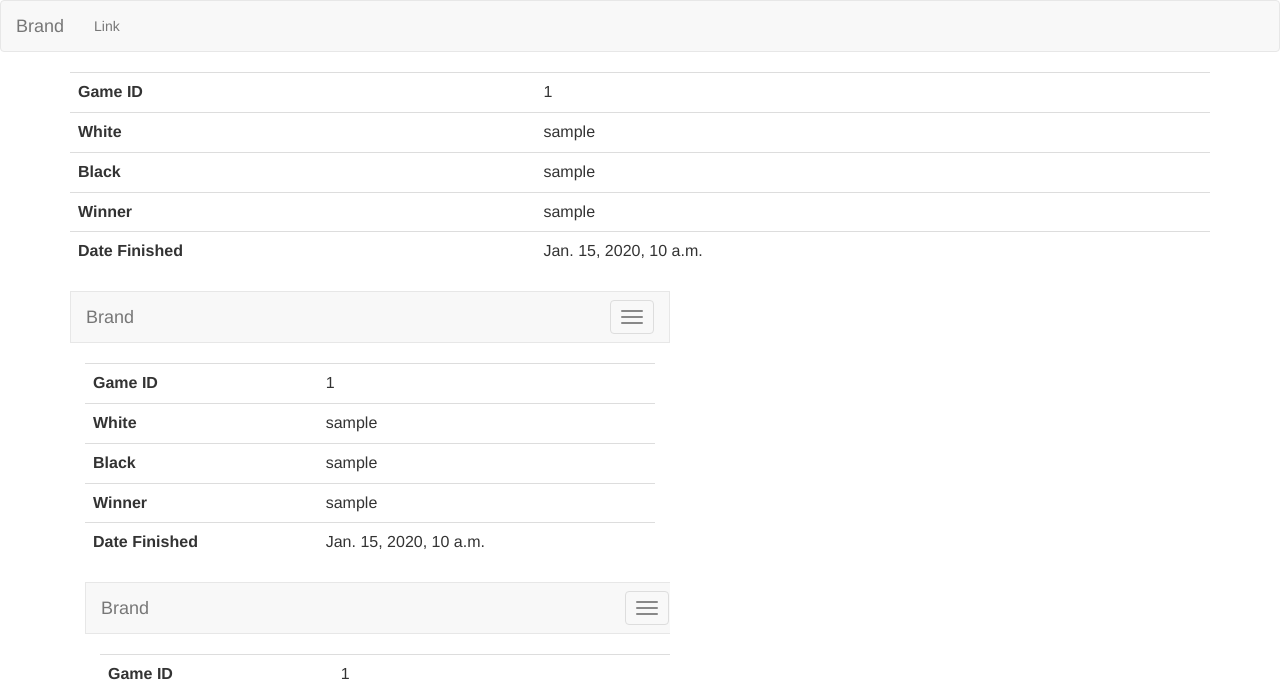
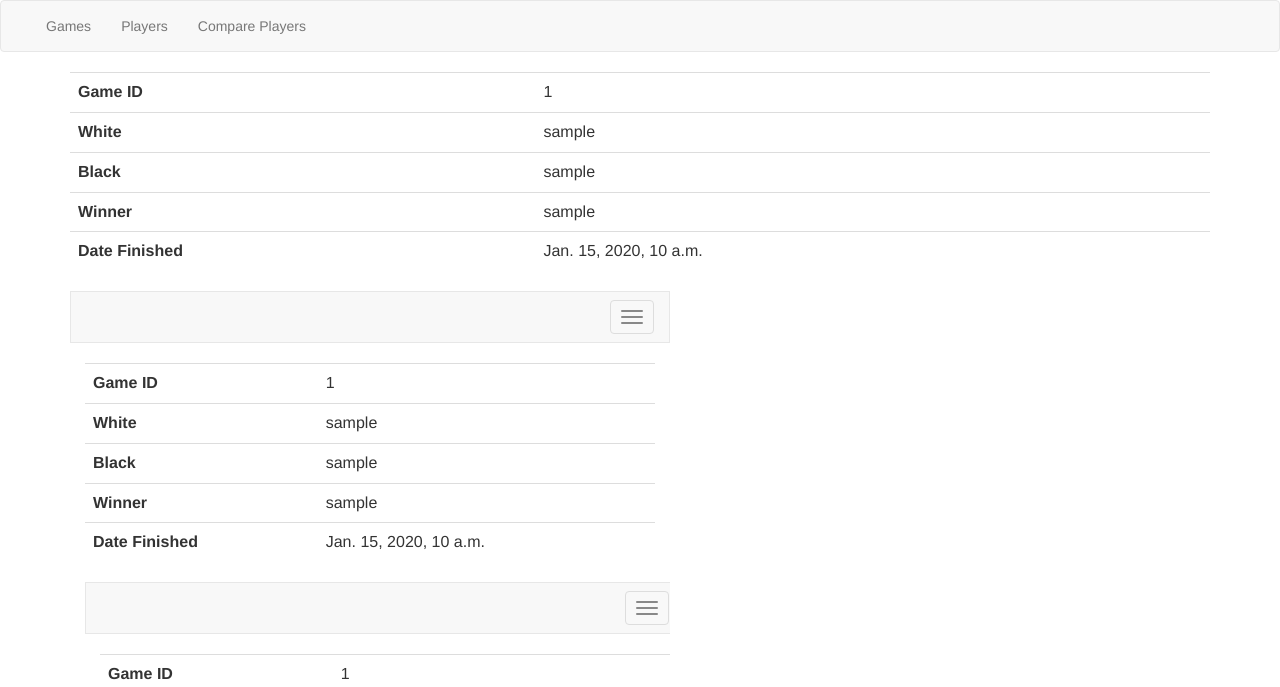
Before and after one commit to grenadilla/chess_site, a Django app: template templates/statdisplay/game.html in a window 1280 px wide. Shown: the top 687 px of the page. Run offline with Django 3.2, Linux system fonts and the light colour scheme; the template is opened without the code that fills it: most values are stand-ins (such as "Sample title", 1, 10 or a date in 2020); some libraries are stand-ins or nearby versions.

Commit message:
Added actual links to navbar

```diff
--- a/templates/statdisplay/base.html
+++ b/templates/statdisplay/base.html
@@ -17,11 +17,15 @@
                 <span class="icon-bar"></span>
                 <span class="icon-bar"></span>
             </button>
+            {% comment %}
             <a class="navbar-brand" href="#">Brand</a>
+            {% endcomment %}
         </div>
         <div class="collapse navbar-collapse" id="bs-example-navbar-collapse-1">
             <ul class="nav navbar-nav">
-                <li><a href="#">Link</a></li>
+                <li><a href={% url 'game_list' %}>Games</a></li>
+                <li><a href={% url 'player_list' %}>Players</a></li>
+                <li><a href={% url 'compare' %}>Compare Players</a></li>
             </ul>
         </div>
     </div>
```
